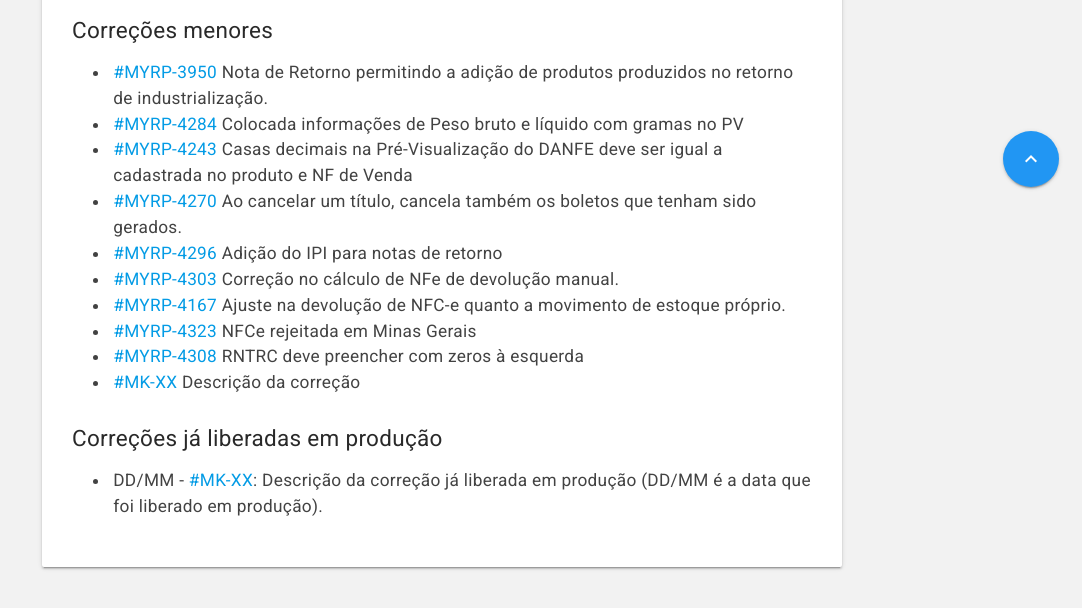
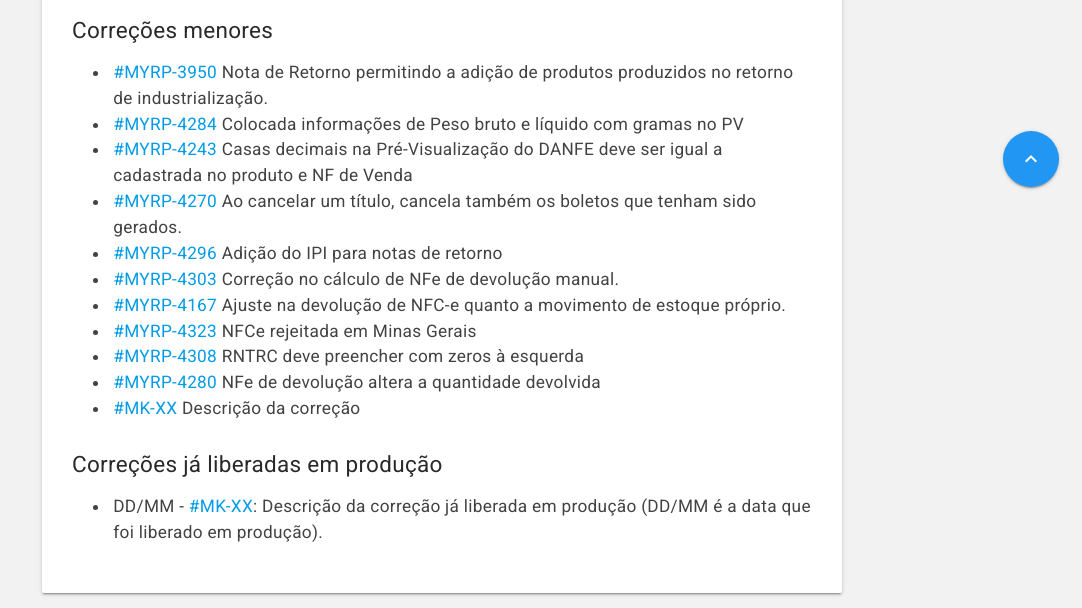
Before and after one commit to myrp-maicon/changelog-myrp, a Jekyll site: the page built from docs/myrp/19.06.01.md, in a window 1280 px wide. Shown: the part 690-1298 px from the top of the page, without its empty margins (198-1280 px from the left). Built offline with Jekyll 4.4.1, drawn with Linux system fonts in a browser that asks for light colours; nearby versions of some CDN libraries; our own code applies the rules of GitHub Pages for plain Markdown files; the repository's description, which GitHub fills in, is left out; before the commit the page ends 1272 px from its top, so only the background shows below that.

Commit message:
Update 19.06.01.md
MYRP-4280 - NFe de devolução altera a quantidade devolvida

```diff
--- a/docs/myrp/19.06.01.md
+++ b/docs/myrp/19.06.01.md
@@ -16,6 +16,7 @@
 * [#MYRP-4167](https://devmyrp.atlassian.net/browse/MYRP-4167) Ajuste na devolução de NFC-e quanto a movimento de estoque próprio.
 * [#MYRP-4323](https://devmyrp.atlassian.net/browse/MYRP-4323) NFCe rejeitada em Minas Gerais
 * [#MYRP-4308](https://devmyrp.atlassian.net/browse/MYRP-4308) RNTRC deve preencher com zeros à esquerda
+* [#MYRP-4280](https://devmyrp.atlassian.net/browse/MYRP-4280) NFe de devolução altera a quantidade devolvida
 * [#MK-XX](https://devmyrp.atlassian.net/browse/MK-XX) Descrição da correção
 
 ## Correções já liberadas em produção
```
